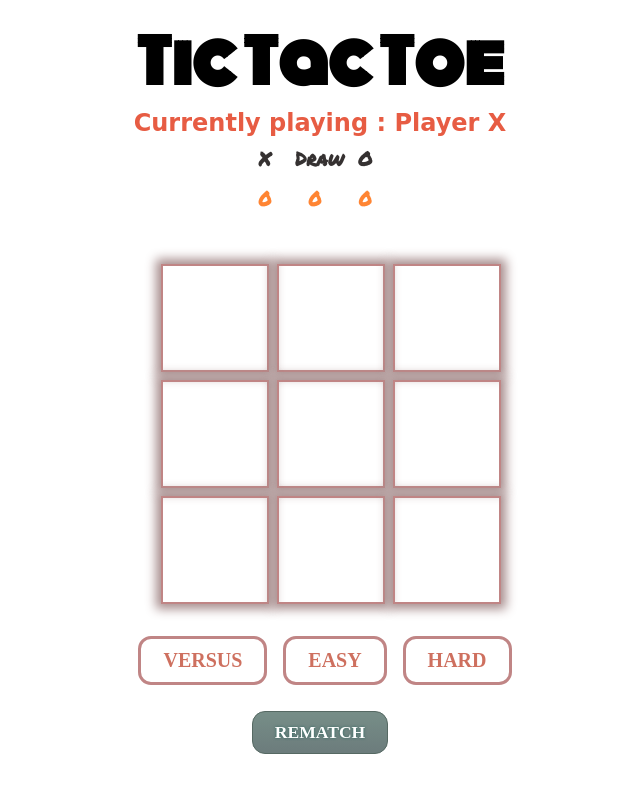
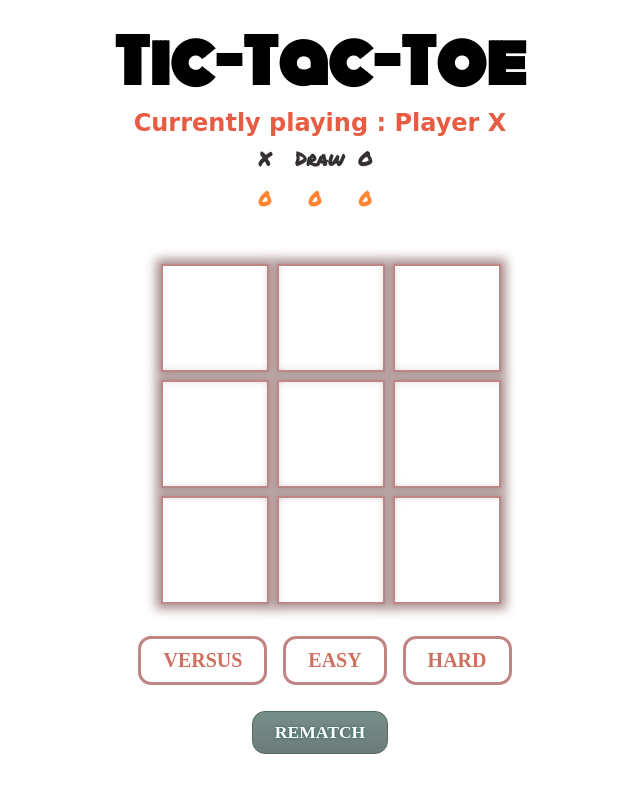
Before and after one commit to Dhaya94/tic-tac-toe, a plain HTML site: page index.html in a window 1280 px wide. Shown: the whole page, without its empty margins (320-960 px from the left). Drawn offline with nearby package versions, Linux system fonts and the light colour scheme; a web font is replaced by a local one.

Commit message:
Fixed typo in the title of index.html

```diff
--- a/index.html
+++ b/index.html
@@ -3,7 +3,7 @@
   <head>
     <meta charset="UTF-8" />
     <meta name="viewport" content="width=device-width, initial-scale=1.0" />
-    <title>WIP Tic Tac Toe</title>
+    <title>Tic-Tac-Toe</title>
     <link
       rel="stylesheet"
       href="https://cdnjs.cloudflare.com/ajax/libs/animate.css/4.1.1/animate.min.css"
@@ -17,7 +17,7 @@
   <body>
     <div class="container">
       <div class="header">
-        <h1>Tic Tac Toe</h1>
+        <h1>Tic-Tac-Toe</h1>
         <h3>Currently playing : <span class="turn"></span></h3>
         <div class="score-tracker">
           <div class="score score-name">X</div>
```
